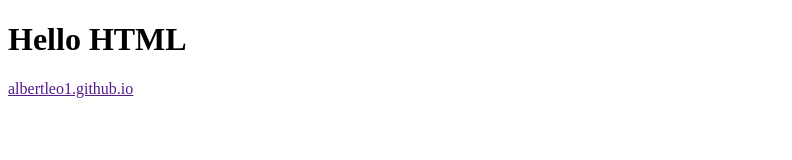
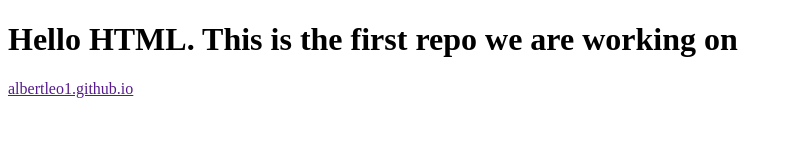
Before and after one commit to AlbertLeo1/coursera_test, a plain HTML site: page index.html in a window 1280 px wide. Shown: the whole page, without its empty margins (0-792 px from the left). Drawn offline with Linux system fonts and the light colour scheme.

Commit message:
Added text

```diff
--- a/index.html
+++ b/index.html
@@ -7,7 +7,7 @@
   <title>Hello html</title>
 </head>
 <body>
-  <h1>Hello HTML</h1>
+  <h1>Hello HTML. This is the first repo we are working on</h1>
 
 
   <a href="">albertleo1.github.io</a>
```
